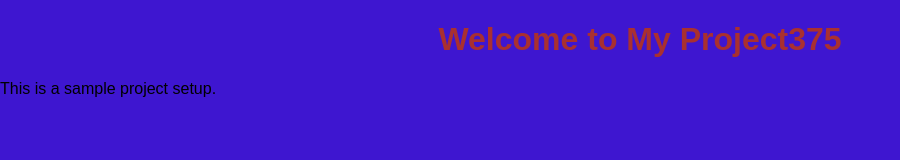
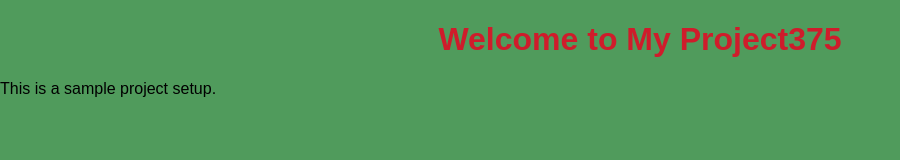
Before and after one commit to Rikusvr375/my-project-codespace, a plain HTML site: page index.html in a window 1280 px wide. Shown: the whole page, without its empty margins (0-900 px from the left). Drawn offline with Linux system fonts and the light colour scheme.

Commit message:
changed colours

```diff
--- a/styles.css
+++ b/styles.css
@@ -1,11 +1,10 @@
 body {
     font-family: Arial, sans-serif;
-    background-color: hsl(253, 81%, 45%);
+    background-color: hsl(130, 32%, 46%);
     margin: 0;
     padding: 0;
   }
 
   h1 {
-    color: #a93030;
+    color: #cf1c2b;
     text-align: center;
-  }
```
